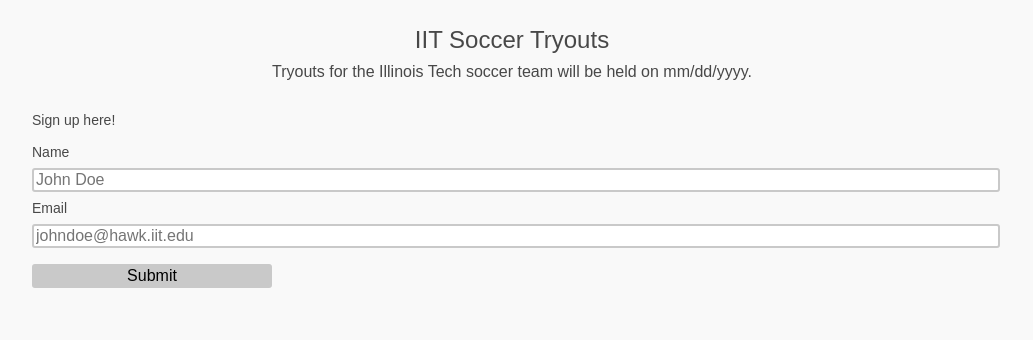
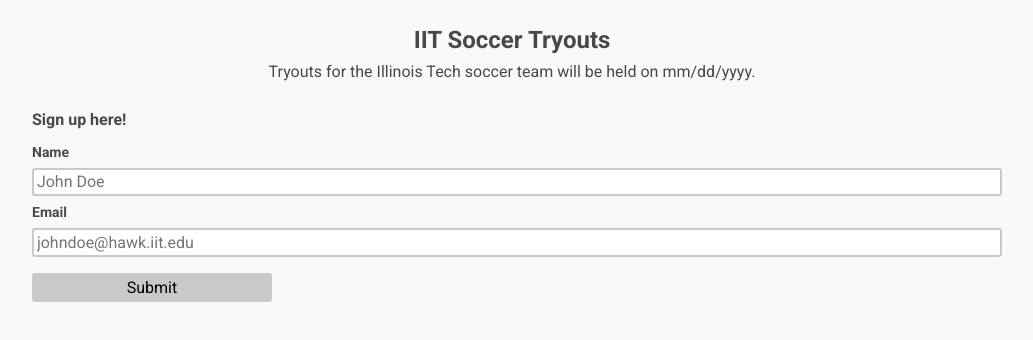
Before and after one commit to EmmanuelZambrano/project1, a plain HTML site: page index.html in a window 1280 px wide. Shown: the part 150-490 px from the top of the page, without its empty margins (128-1161 px from the left). Drawn offline with Linux system fonts and the light colour scheme.

Commit message:
added font from google fonts

```diff
--- a/index.html
+++ b/index.html
@@ -5,6 +5,7 @@
 	<meta charset="utf-8" />
 	<meta name="viewport" content="width=device-width,initial-scale=1.0,shrink-to-fit=no" />
 	<link rel="stylesheet" href="screen.css" />
+	<link href='https://fonts.googleapis.com/css?family=Roboto:400,700' rel='stylesheet' type='text/css'>
 </head>
 <body>
 	<div id="wrapper">
--- a/screen.css
+++ b/screen.css
@@ -51,7 +51,7 @@ body{
 	background: #f9f9f9;
 	line-height: 2em;
 	color: #484848;
-	font-family: sans-serif;
+	font-family: 'Roboto', sans-serif;;
 }
 #wrapper{
 	width: 75%;
@@ -66,7 +66,7 @@ body{
 }
 h1{
 	font-size: 1.5em;
-	font-weight: 400;
+	font-weight: 700;
 	text-align: center;
 }
 h2{
@@ -75,11 +75,12 @@ h2{
 	text-align: center;
 }
 h3{
-	font-size: .875em;
+	font-size: 1em;
 	margin-left: 0;
-	font-weight: 400;
+	font-weight: 700;
 }
 input, label{
+	font-family: inherit;
 	display: block;
 	margin: auto;
 	font-size: .875em;
@@ -89,6 +90,7 @@ input{
 	border: .15em solid #c9c9c9;
 	border-radius: .188em;
 	font-size: 100%;
+	padding: .18em;
 }
 #submit{
 	width:25%;
@@ -97,7 +99,7 @@ input{
 	background: #c9c9c9;
 }
 label{
-	font-weight:400;
+	font-weight:700;
 	margin-left:0;
 }
 #logo{
```
